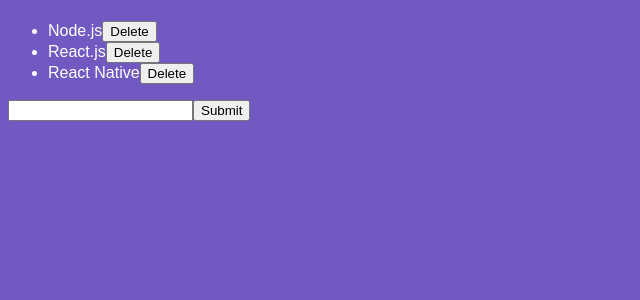
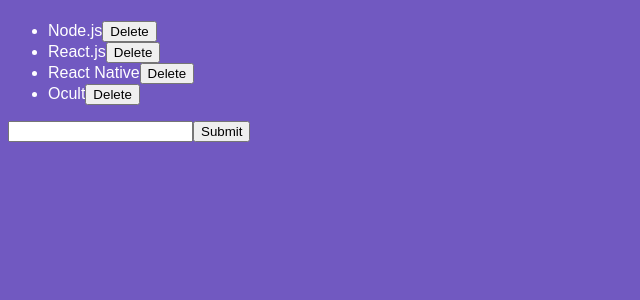
Before and after one commit to dinotudor/babel-webpack-boilerplate, a React app: page / in a window 1280 px wide. Shown: the top 300 px of the page, without its empty margins (0-640 px from the left). Built offline with nearby package versions, Linux system fonts and the light colour scheme.

Commit message:
add propTypes dependencies

```diff
--- a/package.json
+++ b/package.json
@@ -21,6 +21,7 @@
     "webpack-dev-server": "^3.8.0"
   },
   "dependencies": {
+    "prop-types": "^15.7.2",
     "react": "^16.9.0",
     "react-dom": "^16.9.0"
   }
--- a/src/components/TechItem.js
+++ b/src/components/TechItem.js
@@ -1,4 +1,5 @@
 import React from 'react';
+import PropTypes from 'prop-types';
 
 // Destructure props.tech to get only the value expected
 function TechItem({ tech, onDelete }) {
@@ -12,4 +13,13 @@ function TechItem({ tech, onDelete }) {
   );
 }
 
+TechItem.defaultProps = {
+  tech: 'Ocult'
+};
+
+TechItem.PropTypes = {
+  tech: PropTypes.string,
+  onDelete: PropTypes.func.isRequired
+};
+
 export default TechItem;
--- a/src/components/TechLIst.js
+++ b/src/components/TechLIst.js
@@ -38,6 +38,7 @@ class TechList extends Component {
                 onDelete={() => this.handleDelete(tech)}
               />
             ))}
+            <TechItem />
           </ul>
           <input
             type="text"
```
Also changed, not shown: 1 other file (tests, documents, lock files or other folders).
